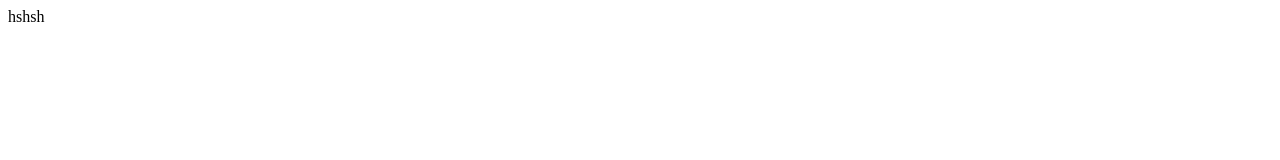
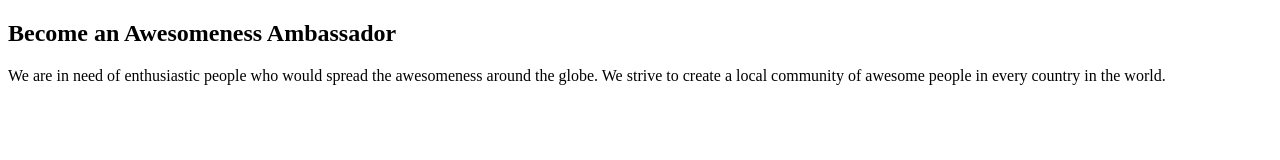
Before and after one commit to jandalpetr/awesomeness, a plain HTML site: page index.html in a window 1280 px wide. Drawn offline with Linux system fonts and the light colour scheme.

Commit message:
new section

```diff
--- a/index.html
+++ b/index.html
@@ -6,6 +6,9 @@
     <title>TEST GIT</title>
 </head>
 <body>
-    hshsh
+    <section class="section">
+        <h2>Become an Awesomeness Ambassador</h2>
+        <p>We are in need of enthusiastic people who would spread the awesomeness around the globe. We strive to create a local community of awesome people in every country in the world.</p>
+    </section>
 </body>
 </html>
```
